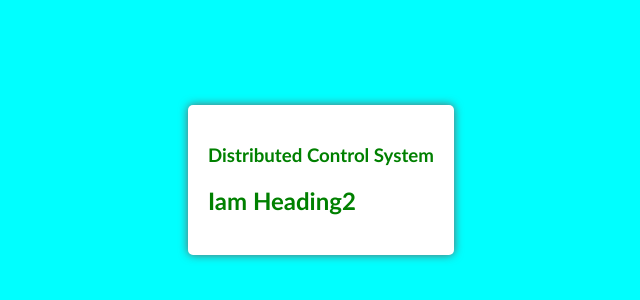
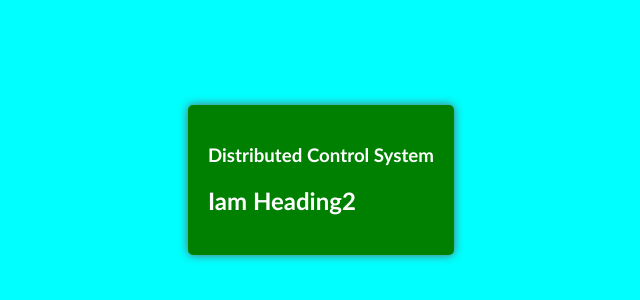
Before and after one commit to pullaiah-hash/10-12-22, a plain HTML site: page index.html in a window 1280 px wide. Shown: the part 228-528 px from the top of the page, without its empty margins (319-959 px from the left). Drawn offline with Linux system fonts and the light colour scheme.

Commit message:
changed containers bgc and text color

```diff
--- a/index.html
+++ b/index.html
@@ -19,10 +19,10 @@
         .container{
 /* border: 1px solid black; */
 padding: 20px;
-background-color: #fff;
+background-color: green;
 border-radius: 5px;
 box-shadow:  0 0 10px rgba(100,100,100,1);
-color: green;
+color: #fff;
         }
     </style>
 </head>
```
